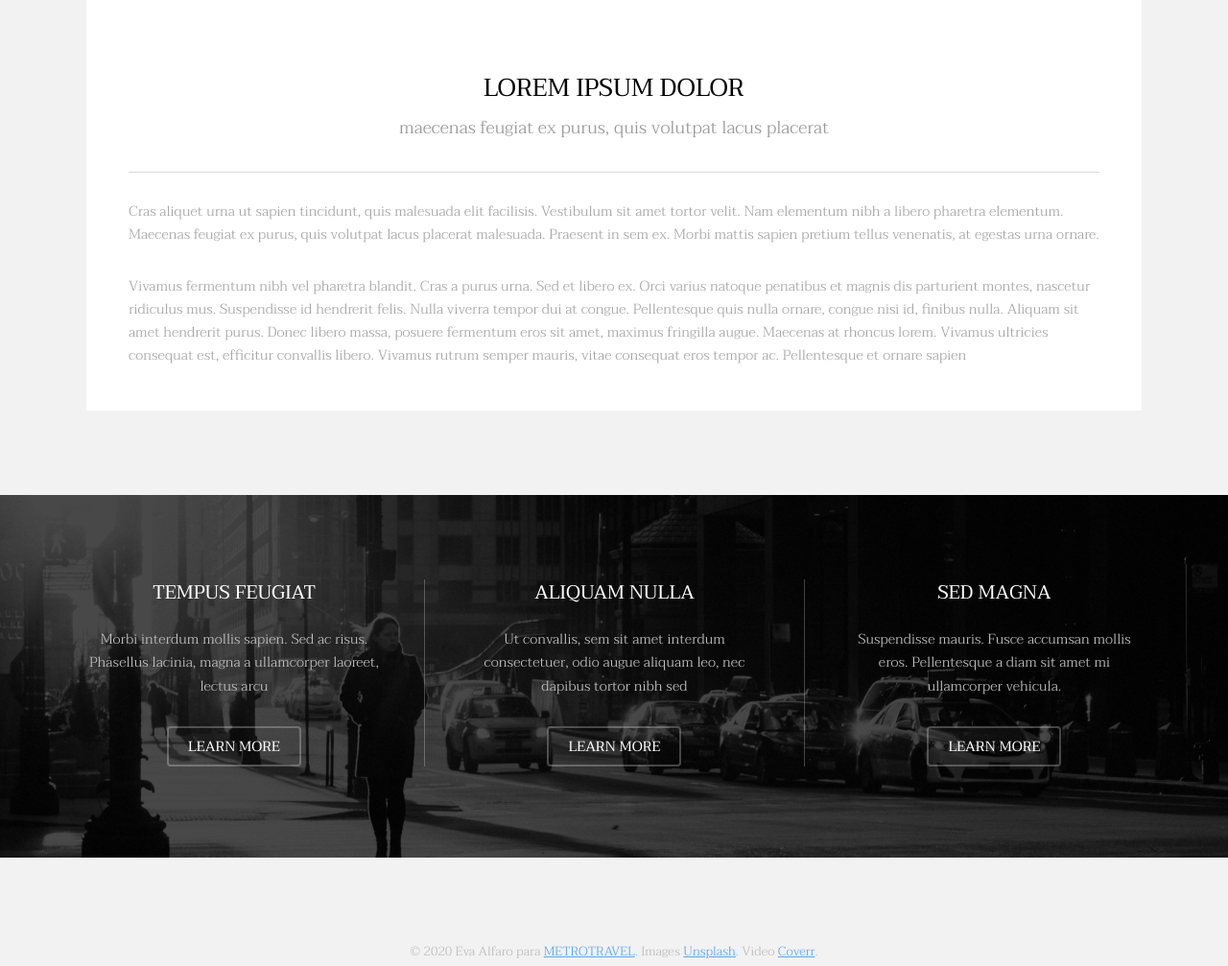
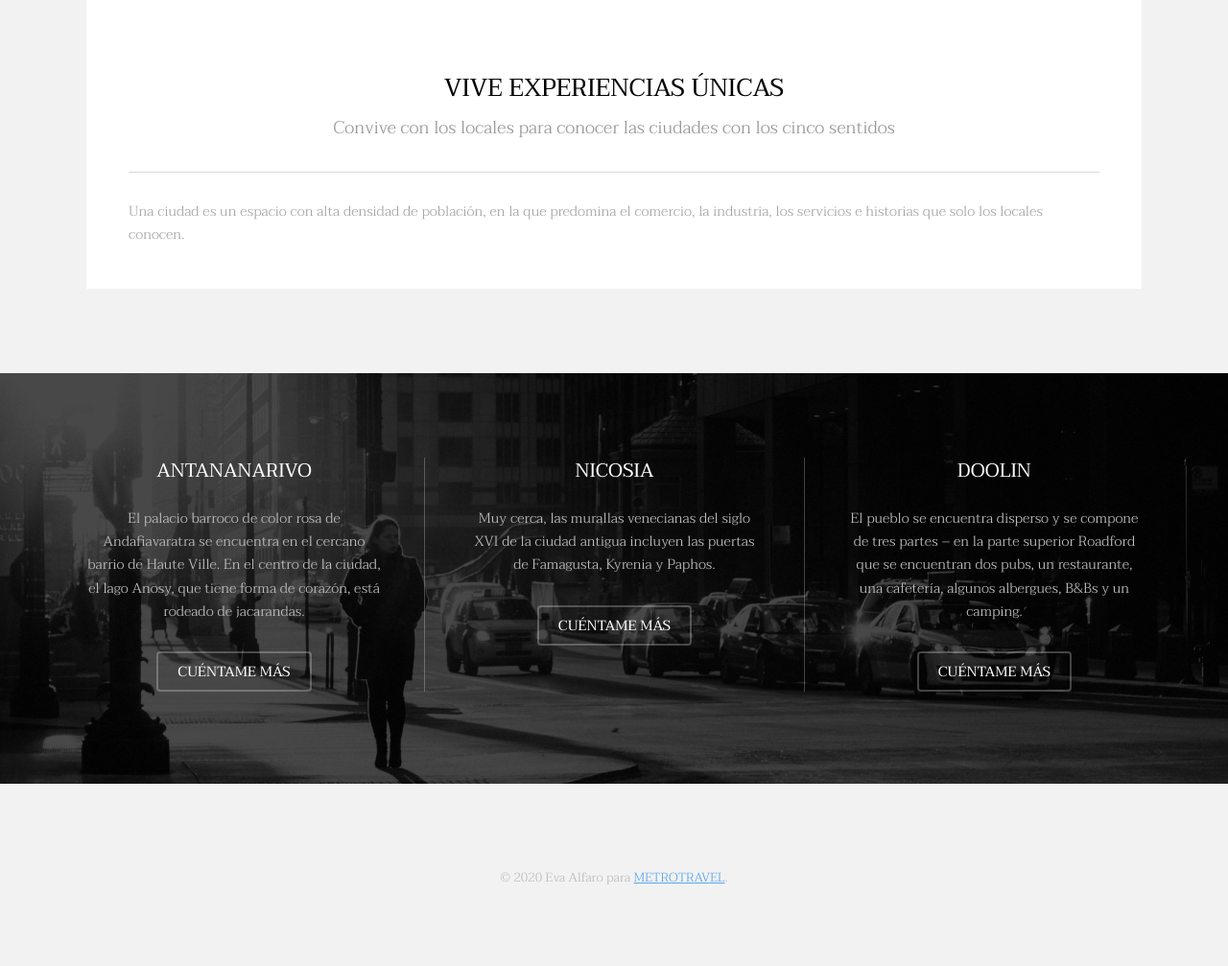
Before and after one commit to evaeveevo/04_REP_METROPOLITA, a plain HTML site: page index.html in a window 1280 px wide. Shown: the part 1216-2223 px from the top of the page at 96% size. Drawn offline with Linux system fonts and the light colour scheme.

Commit message:
todos los textos que faltan por ELENA

```diff
--- a/index.html
+++ b/index.html
@@ -53,12 +53,11 @@
 							</div>
 							<div class="content">
 								<header class="align-center">
-									<h2>Lorem ipsum dolor</h2>
-									<p>maecenas feugiat ex purus, quis volutpat lacus placerat</p>
+									<h2>VIVE EXPERIENCIAS ÚNICAS</h2>
+									<p>Convive con los locales para conocer las ciudades con los cinco sentidos</p>
 								</header>
 								<hr />
-								<p> Cras aliquet urna ut sapien tincidunt, quis malesuada elit facilisis. Vestibulum sit amet tortor velit. Nam elementum nibh a libero pharetra elementum. Maecenas feugiat ex purus, quis volutpat lacus placerat malesuada. Praesent in sem ex. Morbi mattis sapien pretium tellus venenatis, at egestas urna ornare.</p>
-								<p>Vivamus fermentum nibh vel pharetra blandit. Cras a purus urna. Sed et libero ex. Orci varius natoque penatibus et magnis dis parturient montes, nascetur ridiculus mus. Suspendisse id hendrerit felis. Nulla viverra tempor dui at congue. Pellentesque quis nulla ornare, congue nisi id, finibus nulla. Aliquam sit amet hendrerit purus. Donec libero massa, posuere fermentum eros sit amet, maximus fringilla augue. Maecenas at rhoncus lorem. Vivamus ultricies consequat est, efficitur convallis libero. Vivamus rutrum semper mauris, vitae consequat eros tempor ac. Pellentesque et ornare sapien</p>
+								<p> Una ciudad es un espacio con alta densidad de población, en la que predomina el comercio, la industria, los servicios e historias que solo los locales conocen.</p>
 							</div>
 						</div>
 					</div>
@@ -71,29 +70,29 @@
 					<div id="flexgrid">
 						<div>
 							<header>
-								<h3>Tempus Feugiat</h3>
+								<h3>ANTANANARIVO</h3>
 							</header>
-							<p>Morbi interdum mollis sapien. Sed ac risus. Phasellus lacinia, magna a ullamcorper laoreet, lectus arcu</p>
+							<p>El palacio barroco de color rosa de Andafiavaratra se encuentra en el cercano barrio de Haute Ville. En el centro de la ciudad, el lago Anosy, que tiene forma de corazón, está rodeado de jacarandas.</p>
 							<ul class="actions">
-								<li><a href="#" class="button alt">Learn More</a></li>
+								<li><a href="#" class="button alt">CUÉNTAME MÁS</a></li>
 							</ul>
 						</div>
 						<div>
 							<header>
-								<h3>Aliquam Nulla</h3>
+								<h3>NICOSIA</h3>
 							</header>
-							<p>Ut convallis, sem sit amet interdum consectetuer, odio augue aliquam leo, nec dapibus tortor nibh sed </p>
+							<p>Muy cerca, las murallas venecianas del siglo XVI de la ciudad antigua incluyen las puertas de Famagusta, Kyrenia y Paphos. </p>
 							<ul class="actions">
-								<li><a href="#" class="button alt">Learn More</a></li>
+								<li><a href="#" class="button alt">CUÉNTAME MÁS</a></li>
 							</ul>
 						</div>
 						<div>
 							<header>
-								<h3>Sed Magna</h3>
+								<h3>DOOLIN</h3>
 							</header>
-							<p>Suspendisse mauris. Fusce accumsan mollis eros. Pellentesque a diam sit amet mi ullamcorper vehicula.</p>
+							<p>El pueblo se encuentra disperso y se compone de tres partes – en la parte superior Roadford que se encuentran dos pubs, un restaurante, una cafetería, algunos albergues, B&Bs y un camping.</p>
 							<ul class="actions">
-								<li><a href="#" class="button alt">Learn More</a></li>
+								<li><a href="#" class="button alt">CUÉNTAME MÁS</a></li>
 							</ul>
 						</div>
 					</div>
@@ -194,7 +193,7 @@
 						</div>
 					</section>
 					<div class="copyright">
-						&copy; 2020 Eva Alfaro para <a href="metro.travel">METROTRAVEL</a>. Images <a href="https://unsplash.com/">Unsplash</a>. Video <a href="http://coverr.co/">Coverr</a>.
+						&copy; 2020 Eva Alfaro para <a href="metro.travel">METROTRAVEL</a>.
 					</div>
 				</div>
 			</footer>
```
